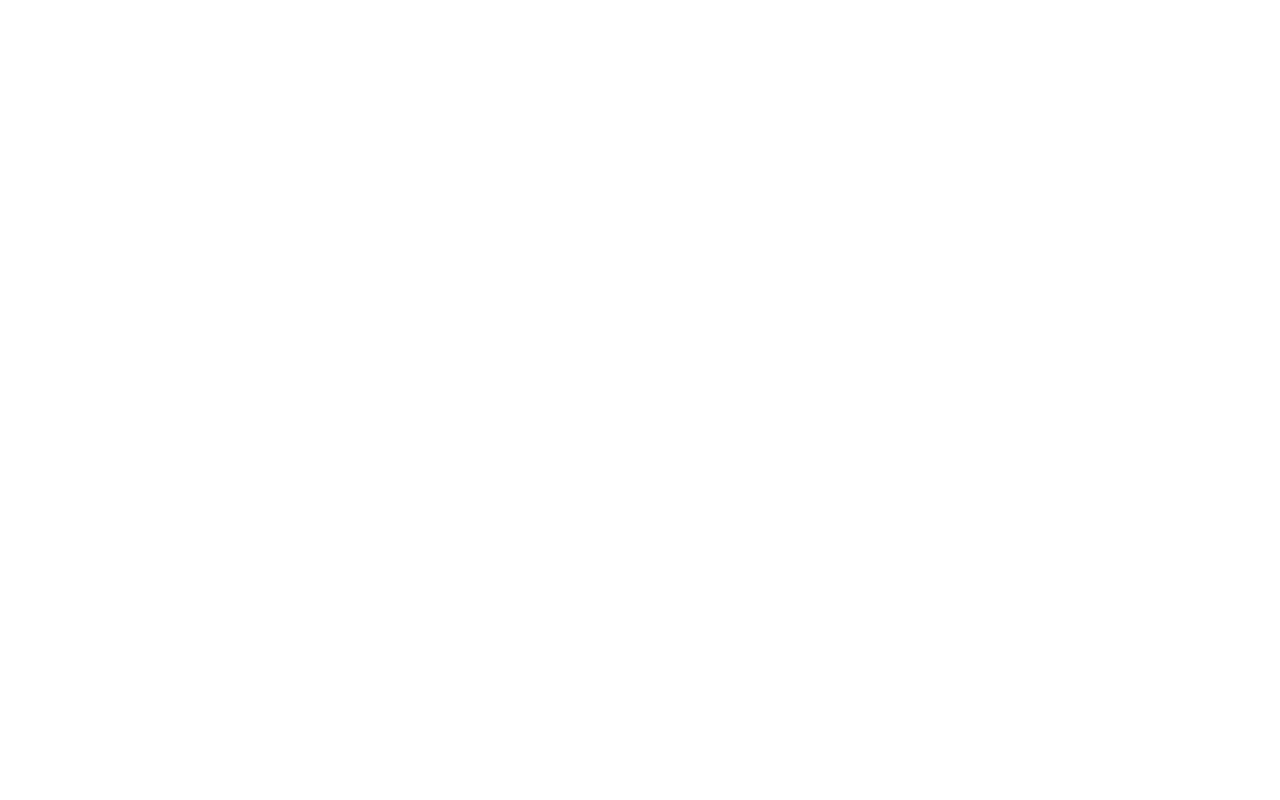
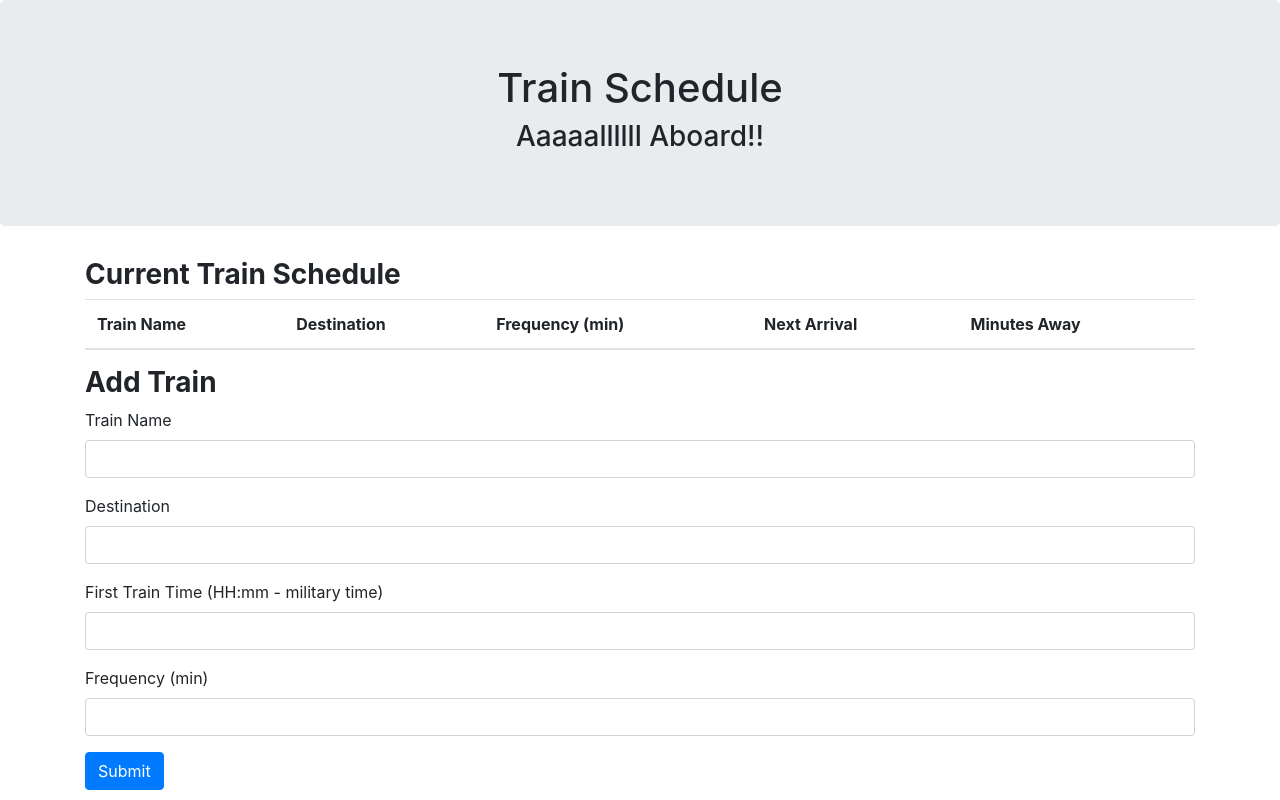
Before and after one commit to k-cuellar/TrainSchedule, a plain HTML site: page index.html in a window 1280 px wide. Drawn offline with nearby package versions, Linux system fonts and the light colour scheme; no server answers.

Commit message:
Tables inserted, bulk of JS/all pseudocode

```diff
--- a/assets/javascript/app.js
+++ b/assets/javascript/app.js
@@ -9,3 +9,62 @@ var config = {
     messagingSenderId: "754830123111"
   };
   firebase.initializeApp(config);
+
+var database = firebase.database();
+
+
+//Button for adding trains
+$("#addTrainBtn").on("click", function(){
+
+    event.preventDefault();
+
+	// Grabs user input
+	var trainName = $("#trainNameInput").val().trim();
+	var trainDest = $("#destInput").val().trim();
+	var trainStart = moment($("#startInput").val().trim(), "DD/MM/YY").format("X");
+	var trainFreq = $("#freqInput").val().trim();
+
+	// Creates local object for holding train data
+	var newTrain = {
+		name:  trainName,
+		dest: trainDest,
+		start: trainStart,
+		freq: trainFreq
+	}
+
+	// Uploads train data to the database
+	database.ref().push(newTrain);
+
+	// Logs everything to console
+	console.log(newTrain.name);
+	console.log(newTrain.dest);
+	console.log(newTrain.start);
+	console.log(newTrain.freq);
+
+	// Clears all of the text-boxes
+	$("#trainNameInput").val("");
+	$("#destInput").val("");
+	$("#startInput").val("");
+	$("#freqInput").val("");
+
+});
+
+
+// 3. Create Firebase event for adding train to the database and a row in the html when a user adds an entry
+database.ref().on("child_added", function(childSnapshot, prevChildKey){
+
+	console.log(childSnapshot.val());
+
+	// Store everything into a variable.
+
+	// Console log train Info
+
+	// format train start
+
+	// Calculate the time when Next train Arrives
+
+	// Calculate the time remaining until Next train Arrives
+
+	// Add each train's data into the table
+
+});
--- a/index.html
+++ b/index.html
@@ -18,13 +18,83 @@
 </head>
 
 <body>
+	<!-- Jumbotron -->
+	<div class="jumbotron">
+		<h1 class="text-center">Train Schedule</h1>
+		<h3 class="text-center">Aaaaallllll Aboard!!</h3>
+    </div>
+
+    <div class="container">
+        <div class="row">
+            <div class="col-lg-12">
+
+            <!-- Current trains-->
+                <div class="panel panel-primary">
+                    <div class="panel-heading">
+                        <h3 class="panel-title"><strong>Current Train Schedule</strong></h3>
+                    </div>
+                    <div class="panel-body">
+                        <table class="table table-hover" id='trainTable'>
+                            <thead>
+                                <tr>
+                                    <th>Train Name</th>
+                                    <th>Destination</th>
+                                    <th>Frequency (min)</th>
+                                    <th>Next Arrival</th>
+                                    <th>Minutes Away</th>
+                                </tr>
+                            </thead>
+                            <tbody>
+
+                            </tbody>
+                        </table>
+                    </div>
+                </div>
+
+                <!-- Add train  -->
+                <div class="panel panel-primary">
+                    <div class="panel-heading">
+                        <h3 class="panel-title"><strong>Add Train</strong></h3>
+                    </div>
+                    <div class="panel-body">
 
 
+                    <!-- Entry Form -->
+                    <form>
+                        <div class="form-group">
+                            <label for="">Train Name</label>
+                            <input type="text" class="form-control" id= "trainNameInput">
+                        </div>
 
+                        <div class="form-group">
+                            <label for="">Destination</label>
+                            <input type="text" class="form-control" id="destInput">
+                        </div>
+
+                        <div class="form-group">
+                            <label for="">First Train Time (HH:mm - military time)</label>
+                            <input type="text" class="form-control" id="startInput">
+                        </div>
+
+                        <div class="form-group">
+                            <label for="">Frequency (min)</label>
+                            <input type="number" class="form-control" id="freqInput">
+                        </div>
+
+                        <button type="submit" class="btn btn-primary" id="addTrainBtn">Submit</button>
+                    </form>
+
+                    </div>
+                </div>
+
+            </div>
+        </div>
+
+    </div>
 
 
     <!--Javascript/JQUERY-->
-    <script src="https://cdn.jsdelivr.net/momentjs/2.12.0/moment.min.js"></script>
+    <script src="https://code.jquery.com/jquery-3.3.1.slim.min.js" integrity="sha256-3edrmyuQ0w65f8gfBsqowzjJe2iM6n0nKciPUp8y+7E=" crossorigin="anonymous"></script>
     <script src="assets/javascript/app.js"></script>
 </body>
 </html>
```
